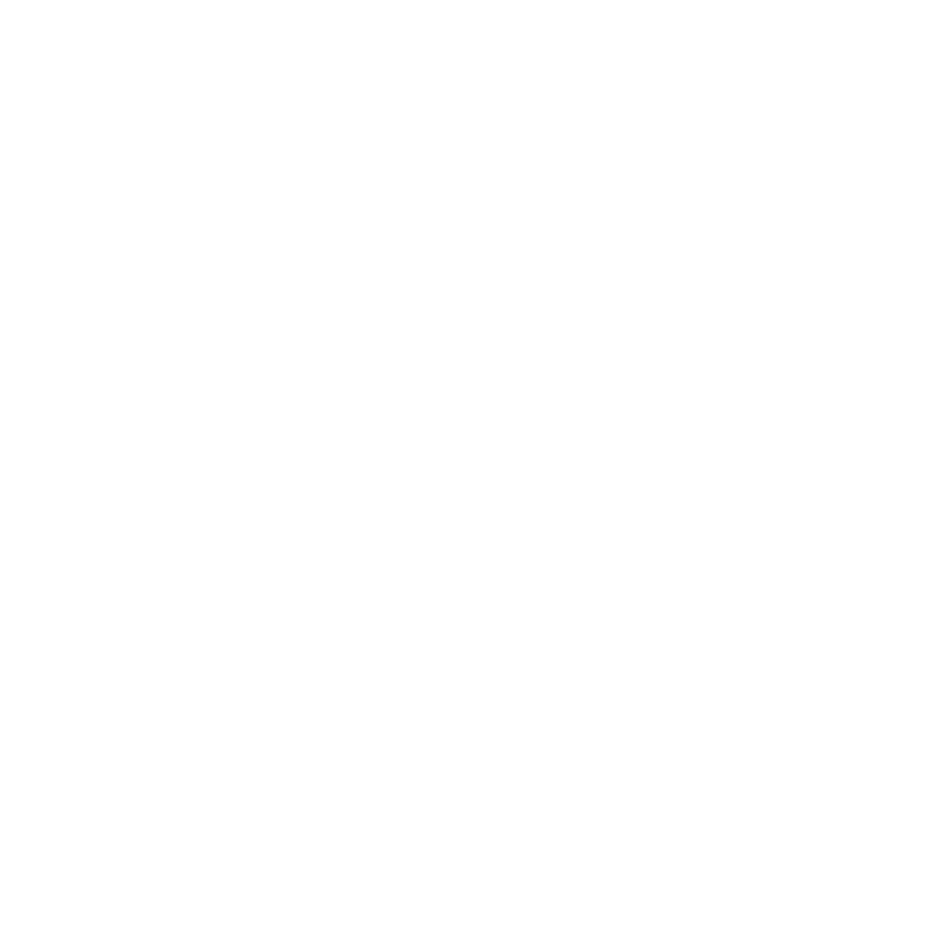
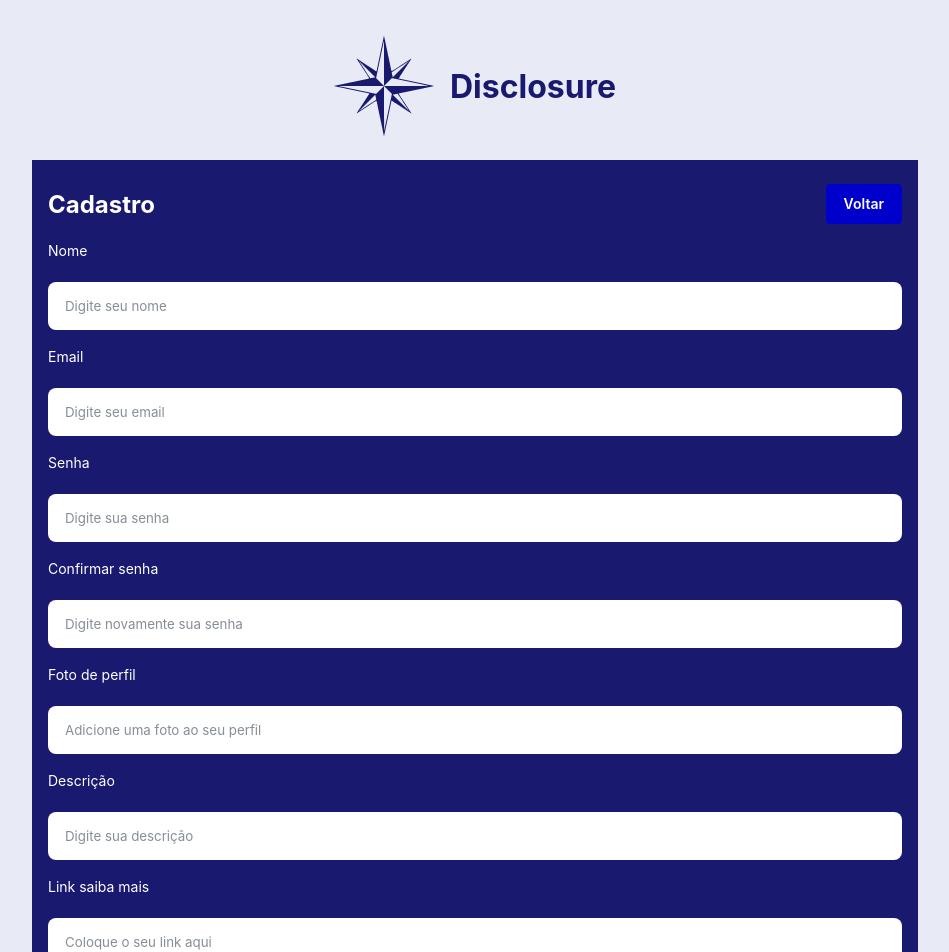
Before and after one commit to Projeto-Front-End-G3/projeto-front-end-G3, a React (Vite) app: page /register in a window 1280 px wide. Before the commit this address had no page. Shown: the top 952 px of the page, without its empty margins (165-1114 px from the left). Before the commit the page ends 800 px from the top, so only its background shows below. Built offline with nearby package versions, Linux system fonts and the light colour scheme.

Commit message:
feat: add register page style, function and form validation

```diff
--- a/src/App.tsx
+++ b/src/App.tsx
@@ -1,4 +1,5 @@
 import { ToastContainer } from "react-toastify";
+import "react-toastify/dist/ReactToastify.css";
 
 import GlobalStyle from "./styles/global";
 import AppRouter from "./routes/routes";
--- /dev/null
+++ b/src/components/Button/index.ts
@@ -0,0 +1,20 @@
+import styled from "styled-components";
+
+export const Button = styled.button`
+  width: 100%;
+  height: 48px;
+  border: solid 2px var(--color-blue-2);
+  border-radius: 4px;
+  font-size: 16px;
+  font-weight: 600;
+  line-height: 26px;
+  color: var(--color-white);
+  background-color: var(--color-blue-2);
+  transition: 0.5s;
+
+  :disabled {
+    background: rgba(0, 0, 205, 0.6);
+    border-color: rgba(0, 0, 205, 0.6);
+    cursor: auto;
+  }
+`;
--- a/src/components/Input/index.ts
+++ /dev/null
@@ -1,3 +0,0 @@
-import styled from "styled-components";
-
-const StyledInput = styled.input``;
--- /dev/null
+++ b/src/components/Input/index.tsx
@@ -0,0 +1,25 @@
+import { Container, InputContainer } from "./style";
+
+type iInputProps = {
+  label: string;
+  name: string;
+  register?: Function;
+  error?: string;
+  [rest: string]: any;
+};
+
+const Input = ({ label, name, register, error, ...rest }: iInputProps) => {
+  return (
+    <Container>
+      <label htmlFor={name}>
+        {label}
+        {!!error && <span> - {error}</span>}
+      </label>
+      <InputContainer>
+        <input {...(register && { ...register(name) })} {...rest} />
+      </InputContainer>
+    </Container>
+  );
+};
+
+export default Input;
--- /dev/null
+++ b/src/components/Input/style.ts
@@ -0,0 +1,49 @@
+import styled from "styled-components";
+
+export const Container = styled.div`
+  text-align: left;
+
+  label {
+    font-size: 14px;
+    font-weight: 400;
+    color: var(--color-white);
+
+    span {
+      color: red;
+    }
+  }
+`;
+
+export const InputContainer = styled.div`
+  display: flex;
+  width: 100%;
+  height: 48px;
+  margin-top: 22px;
+  padding: 0 16px;
+  border: solid 1px transparent;
+  border-radius: 8px;
+  background: var(--color-white);
+
+  &:focus-within,
+  &:hover {
+    border-color: var(--color-white);
+
+    input {
+      &::placeholder {
+        color: var(--color-grey-1);
+      }
+    }
+  }
+
+  input {
+    flex: 1;
+    align-items: center;
+    border: 0;
+    color: var(--color-black);
+    background: transparent;
+
+    &::placeholder {
+      color: var(--color-grey-1);
+    }
+  }
+`;
--- a/src/contexts/UserContext/index.tsx
+++ b/src/contexts/UserContext/index.tsx
@@ -1,14 +1,36 @@
 import { createContext } from "react";
+import { useNavigate } from "react-router-dom";
+import { toast } from "react-toastify";
+import { iUserFormValue } from "../../pages/RegisterPage";
+
+import api from "../../services/api";
 
 type iUserProviderProps = {
   children: React.ReactNode;
 };
 
-export const UserContext = createContext({});
+export interface iUserContext {
+  registerUser: (formData: iUserFormValue) => Promise<void>;
+}
+
+export const UserContext = createContext({} as iUserContext);
 
 const UserProvider = ({ children }: iUserProviderProps) => {
-  const value = {
+  const navigate = useNavigate();
+
+  const registerUser = async (formData: iUserFormValue) => {
+    try {
+      await api.post("/register", formData);
+
+      toast.success("Conta criada com sucesso");
+
+      navigate("/login");
+    } catch (_) {
+      toast.error("Email já cadastrado");
+    }
   };
+
+  const value = { registerUser };
   return <UserContext.Provider value={value}>{children}</UserContext.Provider>;
 };
 
--- /dev/null
+++ b/src/pages/RegisterPage/index.tsx
@@ -0,0 +1,147 @@
+import { useContext } from "react";
+import { Link } from "react-router-dom";
+import { SubmitHandler, useForm } from "react-hook-form";
+import * as yup from "yup";
+import { yupResolver } from "@hookform/resolvers/yup";
+
+import Logo from "../../assets/logo.png";
+import Input from "../../components/Input";
+import { Container, Content } from "./style";
+import { Button } from "../../components/Button";
+import { iUserContext, UserContext } from "../../contexts/UserContext";
+
+export interface iUserFormValue {
+  name: string;
+  email: string;
+  password: string;
+  passwordConfirm?: string;
+  profilePicture: string;
+  description: string;
+  link: string;
+}
+
+const URL =
+  /^((https?|ftp):\/\/)?(www.)?(((([a-z]|\d|-|\.|_|~|[\u00A0-\uD7FF\uF900-\uFDCF\uFDF0-\uFFEF])|(%[\da-f]{2})|[!\$&'\(\)\*\+,;=]|:)*@)?(((\d|[1-9]\d|1\d\d|2[0-4]\d|25[0-5])\.(\d|[1-9]\d|1\d\d|2[0-4]\d|25[0-5])\.(\d|[1-9]\d|1\d\d|2[0-4]\d|25[0-5])\.(\d|[1-9]\d|1\d\d|2[0-4]\d|25[0-5]))|((([a-z]|\d|[\u00A0-\uD7FF\uF900-\uFDCF\uFDF0-\uFFEF])|(([a-z]|\d|[\u00A0-\uD7FF\uF900-\uFDCF\uFDF0-\uFFEF])([a-z]|\d|-|\.|_|~|[\u00A0-\uD7FF\uF900-\uFDCF\uFDF0-\uFFEF])*([a-z]|\d|[\u00A0-\uD7FF\uF900-\uFDCF\uFDF0-\uFFEF])))\.)+(([a-z]|[\u00A0-\uD7FF\uF900-\uFDCF\uFDF0-\uFFEF])|(([a-z]|[\u00A0-\uD7FF\uF900-\uFDCF\uFDF0-\uFFEF])([a-z]|\d|-|\.|_|~|[\u00A0-\uD7FF\uF900-\uFDCF\uFDF0-\uFFEF])*([a-z]|[\u00A0-\uD7FF\uF900-\uFDCF\uFDF0-\uFFEF])))\.?)(:\d*)?)(\/((([a-z]|\d|-|\.|_|~|[\u00A0-\uD7FF\uF900-\uFDCF\uFDF0-\uFFEF])|(%[\da-f]{2})|[!\$&'\(\)\*\+,;=]|:|@)+(\/(([a-z]|\d|-|\.|_|~|[\u00A0-\uD7FF\uF900-\uFDCF\uFDF0-\uFFEF])|(%[\da-f]{2})|[!\$&'\(\)\*\+,;=]|:|@)*)*)?)?(\?((([a-z]|\d|-|\.|_|~|[\u00A0-\uD7FF\uF900-\uFDCF\uFDF0-\uFFEF])|(%[\da-f]{2})|[!\$&'\(\)\*\+,;=]|:|@)|[\uE000-\uF8FF]|\/|\?)*)?(\#((([a-z]|\d|-|\.|_|~|[\u00A0-\uD7FF\uF900-\uFDCF\uFDF0-\uFFEF])|(%[\da-f]{2})|[!\$&'\(\)\*\+,;=]|:|@)|\/|\?)*)?$/i;
+
+const RegisterPage = () => {
+  const { registerUser } = useContext<iUserContext>(UserContext);
+
+  const signUpFormSchema = yup.object().shape({
+    name: yup.string().required("Campo obrigatório"),
+    email: yup.string().required("Campo obrigatório").email("Email inválido"),
+    password: yup
+      .string()
+      .required("Campo obrigatório")
+      .min(8, "Mínimo de 8 dígitos")
+      .matches(
+        /^(?=.*[A-Za-z])(?=.*[0-9])(?=.*[!@#\$%\^&\*])/,
+        "A senha deve conter letras, números e ao menos um símbolo"
+      ),
+    passwordConfirm: yup
+      .string()
+      .required("Campo obrigatório")
+      .oneOf([yup.ref("password")], "As senhas não são iguais"),
+    profilePicture: yup
+      .string()
+      .required("Campo obrigatório")
+      .matches(URL, "Coloque um link válido"),
+    description: yup.string().required("Campo obrigatório"),
+    link: yup
+      .string()
+      .required("Campo obrigatório")
+      .matches(URL, "Coloque um link válido"),
+  });
+
+  const {
+    register,
+    handleSubmit,
+    formState: { errors, isValid },
+  } = useForm<iUserFormValue>({
+    resolver: yupResolver(signUpFormSchema),
+    mode: "onChange",
+  });
+
+  const onSubmit: SubmitHandler<iUserFormValue> = (data) => {
+    delete data["passwordConfirm"];
+
+    registerUser(data);
+  };
+
+  return (
+    <Container>
+      <Content>
+        <div>
+          <img src={Logo} alt="" />
+          <h1>Disclosure</h1>
+        </div>
+        <form onSubmit={handleSubmit(onSubmit)}>
+          <div>
+            <h2>Cadastro</h2>
+            <Link to="/">Voltar</Link>
+          </div>
+          <Input
+            name="name"
+            label="Nome"
+            placeholder="Digite seu nome"
+            type="text"
+            register={register}
+            error={errors["name"]?.message}
+          />
+          <Input
+            name="email"
+            label="Email"
+            placeholder="Digite seu email"
+            type="text"
+            register={register}
+            error={errors["email"]?.message}
+          />
+          <Input
+            name="password"
+            label="Senha"
+            placeholder="Digite sua senha"
+            type="password"
+            register={register}
+            error={errors["password"]?.message}
+          />
+          <Input
+            name="passwordConfirm"
+            label="Confirmar senha"
+            placeholder="Digite novamente sua senha"
+            type="password"
+            register={register}
+            error={errors["passwordConfirm"]?.message}
+          />
+          <Input
+            name="profilePicture"
+            label="Foto de perfil"
+            placeholder="Adicione uma foto ao seu perfil"
+            type="text"
+            register={register}
+            error={errors["profilePicture"]?.message}
+          />
+          <Input
+            name="description"
+            label="Descrição"
+            placeholder="Digite sua descrição"
+            type="text"
+            register={register}
+            error={errors["description"]?.message}
+          />
+          <Input
+            name="link"
+            label="Link saiba mais"
+            placeholder="Coloque o seu link aqui"
+            type="text"
+            register={register}
+            error={errors["link"]?.message}
+          />
+          <Button type="submit" disabled={!isValid}>
+            Cadastrar
+          </Button>
+        </form>
+      </Content>
+    </Container>
+  );
+};
+
+export default RegisterPage;
--- /dev/null
+++ b/src/pages/RegisterPage/style.ts
@@ -0,0 +1,63 @@
+import styled from "styled-components";
+
+export const Container = styled.div`
+  display: flex;
+  height: 100%;
+  background-color: var(--color-blue-4);
+`;
+
+export const Content = styled.div`
+  display: flex;
+  flex-direction: column;
+  width: 100%;
+  max-width: 918px;
+  margin: 36px auto;
+  padding: 0 16px;
+
+  > div {
+    display: flex;
+    align-items: center;
+    justify-content: center;
+    width: 100%;
+    gap: 16px;
+
+    > h1 {
+      color: var(--color-blue-1);
+    }
+  }
+
+  form {
+    display: flex;
+    flex-direction: column;
+    margin-top: 24px;
+    padding: 24px 16px;
+    gap: 16px;
+    background-color: var(--color-blue-1);
+
+    div:first-child {
+      display: flex;
+      align-items: center;
+      justify-content: space-between;
+
+      > h2 {
+        color: var(--color-white);
+      }
+
+      > a {
+        display: flex;
+        align-items: center;
+        justify-content: center;
+        width: fit-content;
+        height: 40px;
+        padding: 0 16px;
+        border: solid 2px var(--color-blue-2);
+        border-radius: 4px;
+        font-size: 14px;
+        font-weight: 600;
+        line-height: 28px;
+        color: var(--color-white);
+        background: var(--color-blue-2);
+      }
+    }
+  }
+`;
--- a/src/routes/routes.tsx
+++ b/src/routes/routes.tsx
@@ -1,5 +1,11 @@
 import { Routes, Route } from "react-router-dom";
 
+import RegisterPage from "../pages/RegisterPage";
+
 export default () => {
-  return <Routes></Routes>;
+  return (
+    <Routes>
+      <Route path="/register" element={<RegisterPage />} />
+    </Routes>
+  );
 };
--- a/src/styles/global.ts
+++ b/src/styles/global.ts
@@ -32,4 +32,12 @@
         --radius-2: 10px;
         --radius-3: 50%;
     }
+
+    a {
+        text-decoration: none;
+    }
+
+    button {
+        cursor: pointer;
+    }
 `;
```
